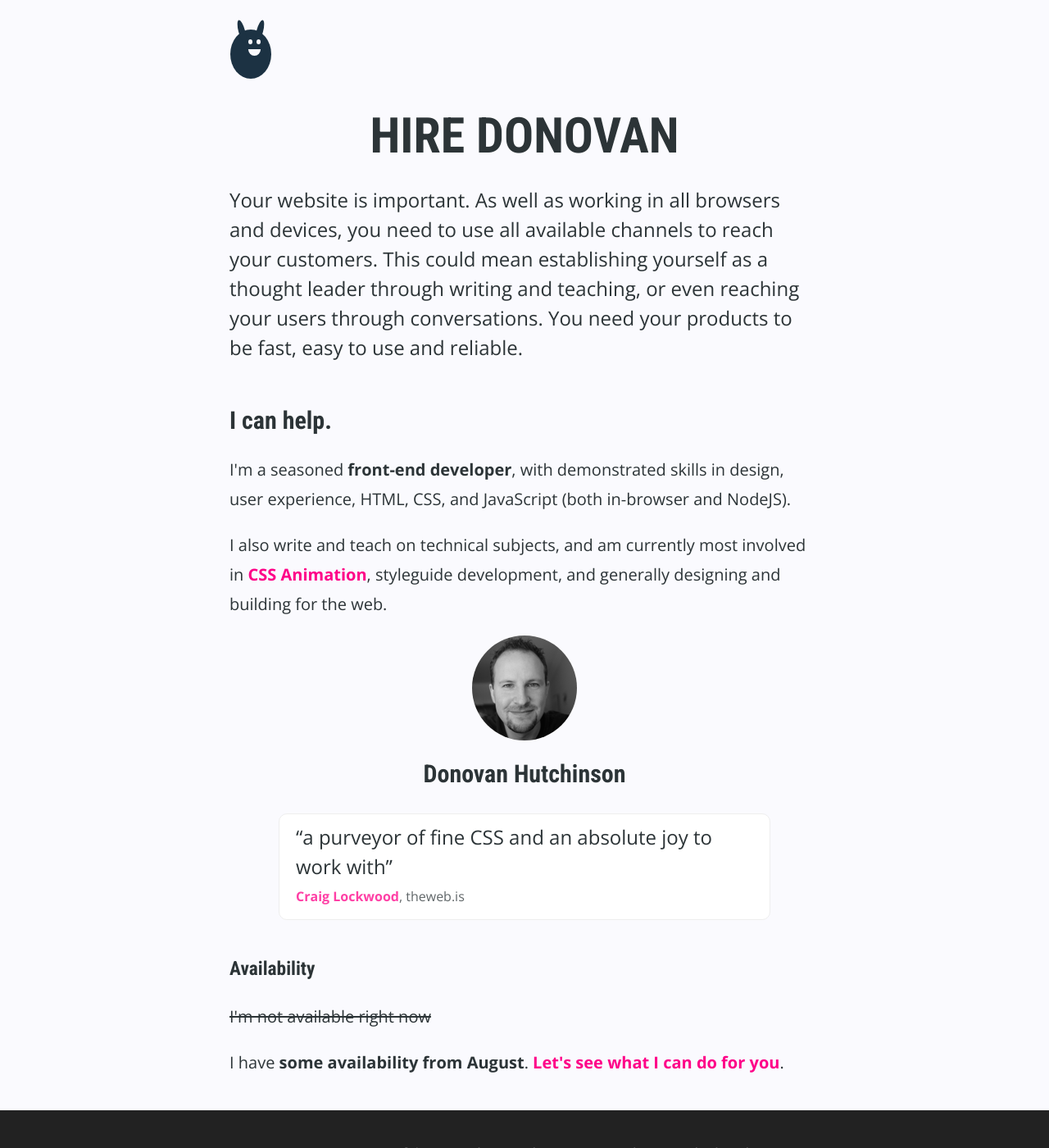
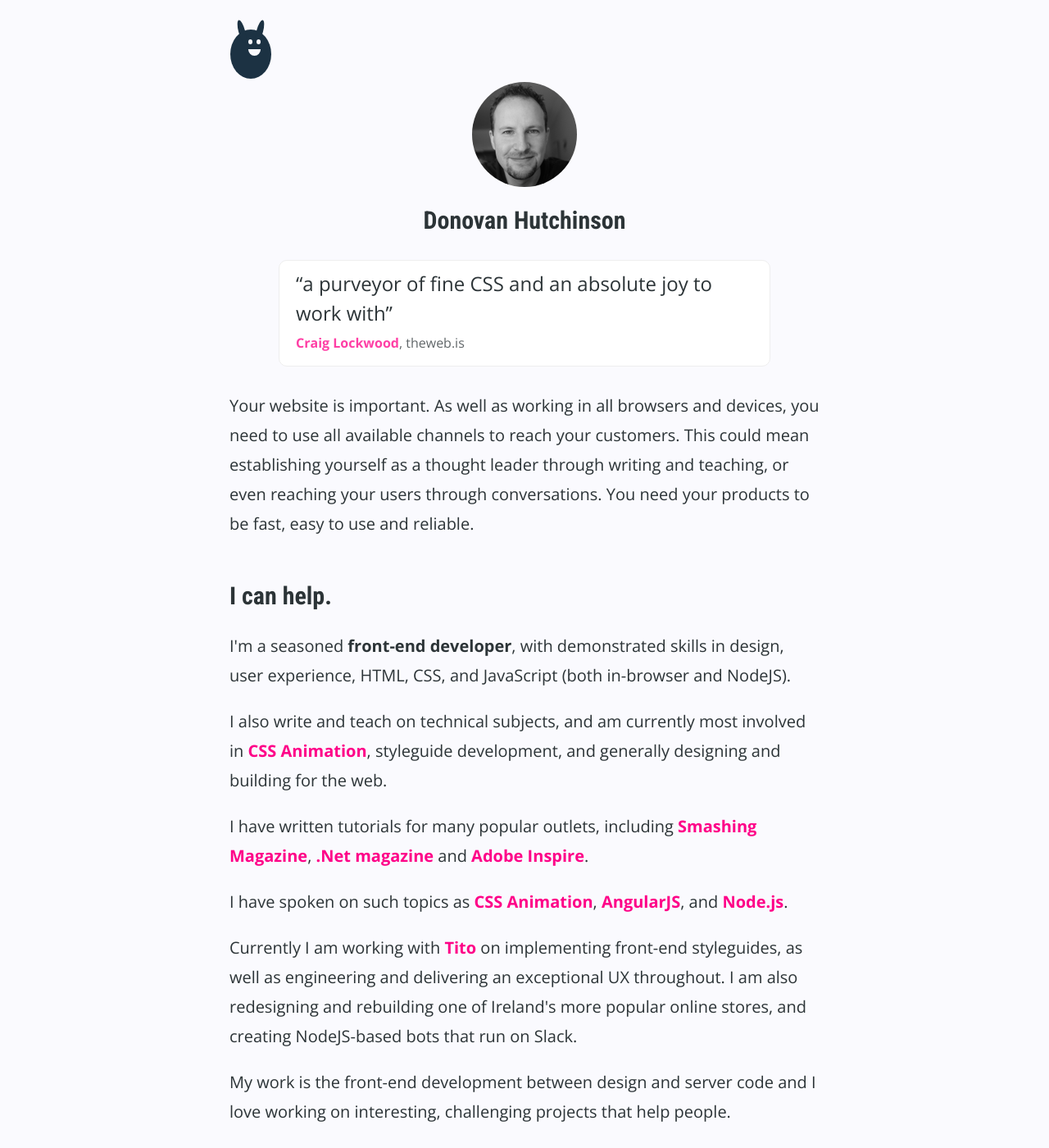
Before and after one commit to donovanh/donovanh.github.com, a Jekyll site: the page built from hire/index.html, in a window 1280 px wide and 1400 px high. Shown: the whole window at 82% size. Built offline with Jekyll 4.4.1, drawn with Linux system fonts in a browser that asks for light colours; nearby versions of some CDN libraries; some of the changed text lies outside the part shown.

Commit message:
Updating hire page

```diff
--- a/hire/index.html
+++ b/hire/index.html
@@ -5,19 +5,7 @@ bodyTag: internal
 ---
 
 <article>
-  <header class="animated slideup">
-    <h1>Hire Donovan</h1>
-  </header>
   <section class="entry animated slideup">
-
-    <p>Your website is important. As well as working in all browsers and devices, you need to use all available channels to reach your customers. This could mean establishing yourself as a thought leader through writing and teaching, or even reaching your users through conversations. You need your products to be fast, easy to use and reliable.</p>
-
-    <h2>I can help.</h2>
-
-    <p>I'm a seasoned <strong>front-end developer</strong>, with demonstrated skills in design, user experience, HTML, CSS, and JavaScript (both in-browser and NodeJS).</p>
-
-    <p>I also write and teach on technical subjects, and am currently most involved in <a href="https://cssanimation.rocks">CSS Animation</a>, styleguide development, and generally designing and building for the web.</p>
-
     <img src="/images/me.png" width="128" alt="Donovan Hutchinson" class="circle centered" />
 
     <h2 class="centered" style="margin-top: 0.75em">Donovan Hutchinson</h2>
@@ -29,11 +17,27 @@ bodyTag: internal
       </blockquote>
     </section>
 
-    <h3>Availability</h3>
+    <p>Your website is important. As well as working in all browsers and devices, you need to use all available channels to reach your customers. This could mean establishing yourself as a thought leader through writing and teaching, or even reaching your users through conversations. You need your products to be fast, easy to use and reliable.</p>
 
-    <p><strike>I'm not available right now</strike></p>
+    <h2>I can help.</h2>
 
-    <p>I have <strong>some availability from August</strong>. <a href="mailto:d@hop.ie">Let's see what I can do for you</a>.</p>
+    <p>I'm a seasoned <strong>front-end developer</strong>, with demonstrated skills in design, user experience, HTML, CSS, and JavaScript (both in-browser and NodeJS).</p>
+
+    <p>I also write and teach on technical subjects, and am currently most involved in <a href="https://cssanimation.rocks">CSS Animation</a>, styleguide development, and generally designing and building for the web.</p>
+
+    <p>I have written tutorials for many popular outlets, including <a href="http://www.smashingmagazine.com/2014/08/12/a-better-404-page/">Smashing Magazine</a>, <a href="http://www.creativebloq.com/3d/how-create-impressive-3d-graphics-css3-21410672">.Net magazine</a> and <a href="http://www.adobe.com/inspire/2013/11/3d-css.html">Adobe Inspire</a>.</p>
+
+    <p>I have spoken on such topics as <a href="/talks/css-animation/">CSS Animation</a>, <a href="/talks/angular-intro/">AngularJS</a>, and <a href="/talks/node-intro/">Node.js</a>.</p>
+
+    <p>Currently I am working with <a href="https://ti.to">Tito</a> on implementing front-end styleguides, as well as engineering and delivering an exceptional UX throughout. I am also redesigning and rebuilding one of Ireland's more popular online stores, and creating NodeJS-based bots that run on Slack.</p>
+
+    <p>My work is the front-end development between design and server code and I love working on interesting, challenging projects that help people.</p>
+
+    <p>I'd love to hear from you. Let's discuss how I can help you with your projects.</p>
+
+    <p class="centered">
+      <a href="mailto:d@hop.ie" class="large button">Get in touch!</a>
+    </p>
 
   </section>
 </article>
```
